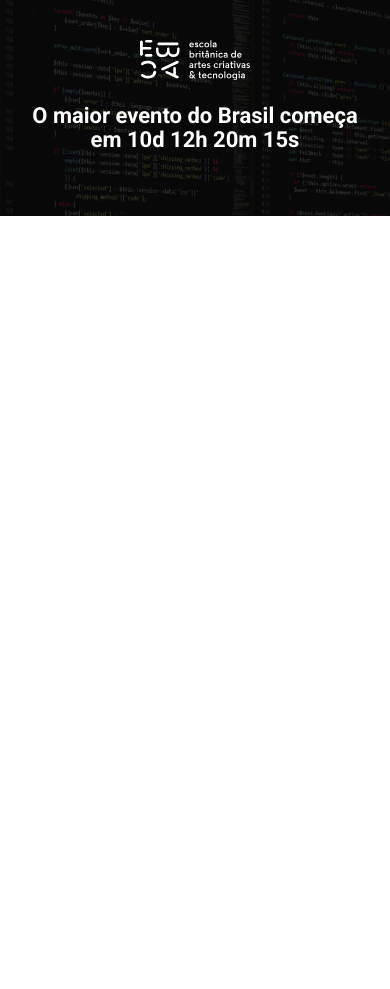
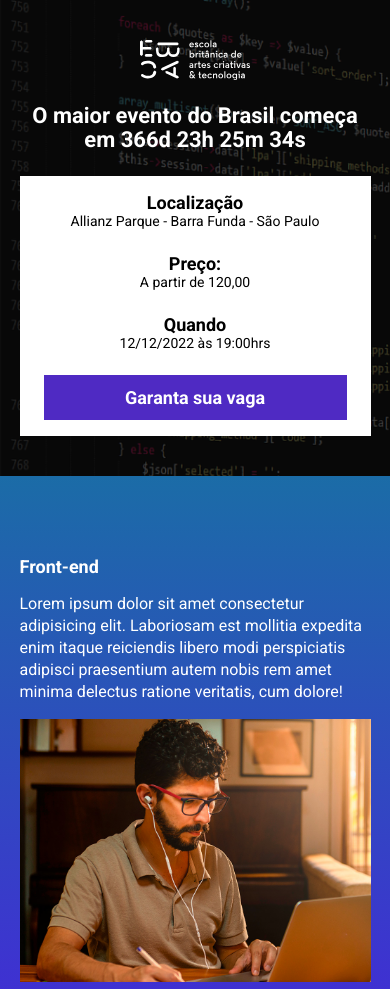
Before and after one commit to jpnune/exercicio-abac-tech-talks, a website built with Parcel: page src/index.html in a window 390 px wide. Shown: the top 989 px of the page. Before the commit the page ends 844 px from the top, so only its background shows below. Built offline with nearby package versions, Linux system fonts and the light colour scheme.

Commit message:
criando a contagem regressiva

```diff
--- a/package.json
+++ b/package.json
@@ -1,9 +1,9 @@
 {
   "name": "projeto_landing_page_evento",
   "version": "1.0.0",
-  "main": "index.js",
   "scripts": {
     "dev": "parcel src/index.html src/styles/main.scss src/scripts/main.js",
+    "build": "parcel build src/index.html",
     "test": "echo \"Error: no test specified\" && exit 1"
   },
   "keywords": [],
--- a/src/index.html
+++ b/src/index.html
@@ -8,16 +8,88 @@
     <link rel="preconnect" href="https://fonts.gstatic.com" crossorigin>
     <link href="https://fonts.googleapis.com/css2?family=Roboto:wght@400;700&display=swap" rel="stylesheet">
     <link rel="stylesheet" href="styles/main.scss">
+    <link rel="stylesheet" href="https://unpkg.com/aos@next/dist/aos.css" />
+
+
 </head>
 <body>
     <header class="hero">
         <div class="container">
             <img class="hero__logo" src="./images/ebac_logo.svg" alt="EBAC">
             <p class="hero__text">
-                O maior evento do Brasil começa em 10d 12h 20m 15s
+                <span id="contador"></span>
             </p>
+            <div class="infos-bar">
+                <ul class="infos-bar__infos">
+                    <li class="infos-bar__infos__item">
+                        <b>Localização</b>
+                        Allianz Parque - Barra Funda - São Paulo
+                    </li>
+                    <li class="infos-bar__infos__item">
+                        <b>Preço:</b>
+                        A partir de 120,00
+                    </li>
+                    <li class="infos-bar__infos__item">
+                        <b>Quando</b>
+                        12/12/2022 às 19:00hrs
+                    </li>
+                </ul>
+                <a href="" class="button button--primary">
+                    Garanta sua vaga
+                </a>
+            </div>
         </div>
     </header>
+
+    <section class="event event--frontend" >
+        <div class="container" data-aos="fade-right">
+            <div class="event__details">
+                <h2 class="event__details__title">Front-end</h2>
+                <p class="event__details__description">
+                    Lorem ipsum dolor sit amet consectetur adipisicing elit. Laboriosam est mollitia expedita enim itaque reiciendis libero modi perspiciatis adipisci praesentium autem nobis rem amet minima delectus ratione veritatis, cum dolore!
+                </p>
+            </div>
+            <img class="event__image" src="./images/frontend.png" alt="front-end">
+        </div>
+    </section>
+
+    <section class="event event--ui-ux event--image-left">
+        <div class="container" data-aos="fade-left">
+            <div class="event__details">
+                <h2 class="event__details__title">UI/UX</h2>
+                <p class="event__details__description">
+                    Lorem ipsum dolor sit amet consectetur adipisicing elit. Laboriosam est mollitia expedita enim itaque reiciendis libero modi perspiciatis adipisci praesentium autem nobis rem amet minima delectus ratione veritatis, cum dolore!
+                </p>
+            </div>
+            <img class="event__image" src="./images/frontend.png" alt="front-end">
+        </div>
+    </section>
+
+    <section class="event event--data-science">
+        <div class="container" data-aos="fade-right">
+            <div class="event__details">
+                <h2 class="event__details__title">Data Science</h2>
+                <p class="event__details__description">
+                    Lorem ipsum dolor sit amet consectetur adipisicing elit. Laboriosam est mollitia expedita enim itaque reiciendis libero modi perspiciatis adipisci praesentium autem nobis rem amet minima delectus ratione veritatis, cum dolore!
+                </p>
+            </div>
+            <img class="event__image" src="./images/frontend.png" alt="front-end">
+        </div>
+    </section>
+
+    <section class="event event--backend event--image-left">
+        <div class="container" data-aos="fade-left">
+            <div class="event__details">
+                <h2 class="event__details__title">Backend</h2>
+                <p class="event__details__description">
+                    Lorem ipsum dolor sit amet consectetur adipisicing elit. Laboriosam est mollitia expedita enim itaque reiciendis libero modi perspiciatis adipisci praesentium autem nobis rem amet minima delectus ratione veritatis, cum dolore!
+                </p>
+            </div>
+            <img class="event__image" src="./images/frontend.png" alt="front-end">
+        </div>
+    </section>
+
+    <script src="https://unpkg.com/aos@next/dist/aos.js"></script>
     <script src="scripts/main.js"></script>
 </body>
 </html>
--- a/src/scripts/main.js
+++ b/src/scripts/main.js
@@ -1 +1,24 @@
-console.log('ola, mundo!')
+AOS.init();
+
+const dataDoEvento = new Date("feb 10, 2026 9:00:00");
+const timeStampDoEvento = dataDoEvento.getTime();
+
+const contaAsHoras = setInterval(function(){
+    const agora = new Date();
+    const timeStampAtual = agora.getTime();
+
+    const distanciaAteOEvento = timeStampDoEvento - timeStampAtual;
+
+    const diasAteOEVento =  Math.floor(distanciaAteOEvento/ (1000 * 60 * 60 * 24));
+    const horasAteOEvento = Math.floor((distanciaAteOEvento % (1000 * 60 * 60 * 24)) / (1000 * 60 * 60));
+    const minutosAteOEvent = Math.floor((distanciaAteOEvento % (1000 * 60 * 60)) / (1000 * 60));
+    const segundosAteOEventos = Math.floor((distanciaAteOEvento % (1000 * 60)) / 1000 );
+
+
+    document.getElementById('contador').innerHTML = `O maior evento do Brasil começa em ${diasAteOEVento}d ${horasAteOEvento}h ${minutosAteOEvent}m ${segundosAteOEventos}s`
+
+    if (distanciaAteOEvento < 0){
+        clearInterval(contaAsHoras);
+        document.getElementById('contador').innerHTML = 'Evento expirado';
+    }
+}, 1000)
--- /dev/null
+++ b/src/styles/_event.scss
@@ -0,0 +1,66 @@
+@use 'variables';
+
+.event{
+    padding: 80px 0;
+
+
+    &--frontend{
+        background-image: linear-gradient( variables.$blue1, variables.$blue2);
+    }
+
+    &--ui-ux{
+        background-image: linear-gradient( variables.$blue2, variables.$pink);
+    }
+
+    &--data-science{
+        background-image: linear-gradient( variables.$pink, variables.$yellow);
+    }
+
+    &--backend{
+        background-image: linear-gradient( variables.$yellow, variables.$pink);
+    }
+
+    &--image-left{
+        .container{
+            flex-direction: row-reverse;
+        }
+    }
+
+    .container{
+        display: flex;
+        gap: 40px;
+    }
+
+    &__image{
+        max-width: 360px;
+    }
+
+    &__details{
+
+        &__title{
+            font-size: 18px;
+            font-weight: bold;
+            margin-bottom: 16px;
+
+        }
+
+        &__description{
+            line-height: 22px;
+        }
+    }
+
+    @media (max-width: 640px){
+        .container{
+            display: block;
+        }
+
+        &__image{
+            width: 100%;
+        }
+
+        &__details{
+            margin-right: 0;
+            margin-bottom: 16px;
+        }
+    }
+}
--- a/src/styles/_hero.scss
+++ b/src/styles/_hero.scss
@@ -1,3 +1,5 @@
+@use 'variables';
+
 .hero{
     padding-top: 64px;
     padding-bottom: 100px;
@@ -16,7 +18,7 @@
         left: 0;
         width: 100%;
         height: 100%;
-        background-color: #000;
+        background-color: variables.$secondaryTextColor;
         content: "";
         opacity: .7;
     }
--- /dev/null
+++ b/src/styles/_variables.scss
@@ -0,0 +1,8 @@
+$textColor: #FFF;
+$secondaryTextColor:#000;
+
+$blue1: #1b6ca7;
+$blue2: #4428d8;
+$pink: #89223b;
+$purple: #4f2ac3;
+$yellow: #9c7910;
--- /dev/null
+++ b/src/styles/components/_buttons.scss
@@ -0,0 +1,28 @@
+@use '../variables';
+
+.button{
+    padding: 12px;
+    font-size: 18px;
+    font-weight: bold;
+    text-decoration: none;
+    text-align: center;
+    white-space: nowrap;
+
+
+    &--primary {
+        color: variables.$textColor;
+        background-color: variables.$purple;
+
+    }
+
+    @media (max-width: 640px){
+        display: block;
+        width: 100%;
+        justify-content: center;
+    }
+
+    @media (max-width: 1024px){
+        display: flex;
+        align-items: center;
+    }
+}
--- /dev/null
+++ b/src/styles/components/_infos_bar.scss
@@ -0,0 +1,44 @@
+@use '../variables';
+
+.infos-bar{
+    padding: 16px 24px;
+    background-color: variables.$textColor;
+    display: flex;
+    justify-content: space-between;
+
+    &__infos{
+        display: flex;
+        gap: 40px;
+
+        &__item{
+            font-size: 14px;
+            color: variables.$secondaryTextColor;
+
+            b{
+                color: variables.$secondaryTextColor;
+                font-size: 18px;
+                display: block;
+            }
+        }
+    }
+
+    @media (max-width:640px){
+        display: block;
+        text-align: center;
+
+        &__infos{
+            display: block;
+
+            &__item{
+               margin-bottom: 24px;
+            }
+        }
+    }
+
+    @media(max-width:1024px){
+        &__infos{
+            gap: 16px;
+        }
+    }
+
+}
--- a/src/styles/main.scss
+++ b/src/styles/main.scss
@@ -1,11 +1,16 @@
 @use 'hero';
+@use 'components/infos_bar';
+@use 'components/buttons';
+@use 'event';
+@use 'variables';
 
 *{
     margin: 0;
     padding: 0;
     box-sizing: border-box;
     font-family: Roboto, sans-serif;
-    color: #FFF;
+    color: variables.$textColor;
+    list-style: none;
 }
 
 .container{
```
